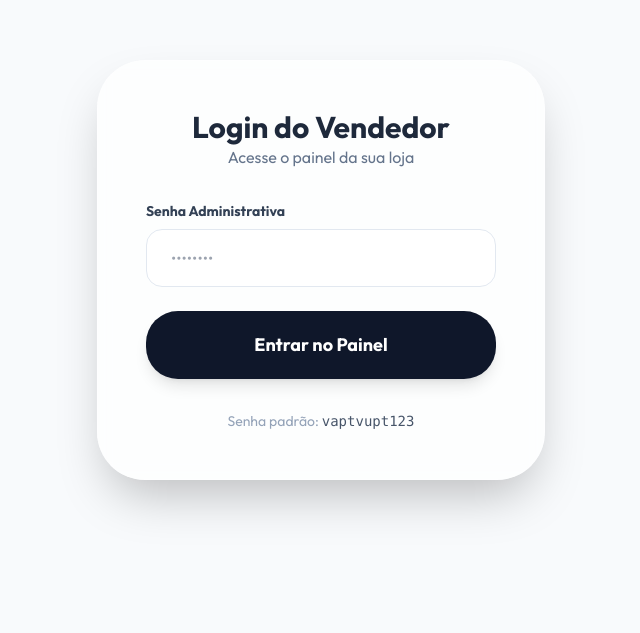
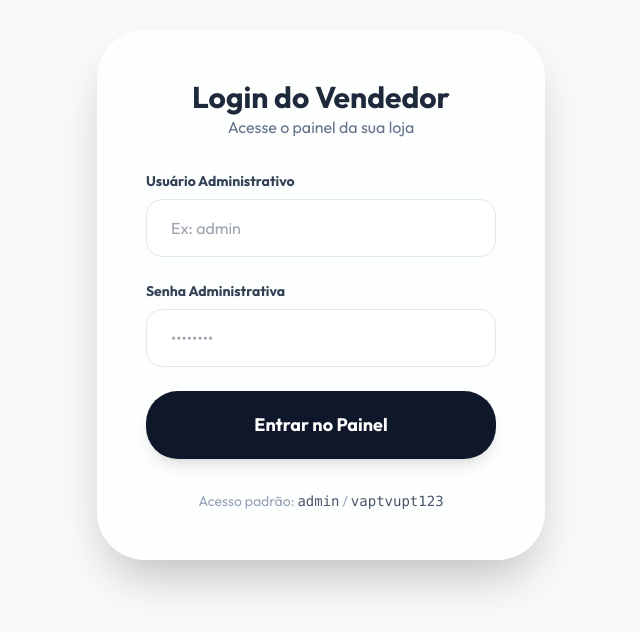
Before and after one commit to noviso123/venda-vapt-vupt, a Flask app: page /1/login in a window 1280 px wide. Shown: the part 66-699 px from the top of the page, without its empty margins (319-959 px from the left). Run offline with Flask 3, Linux system fonts and the light colour scheme; some libraries are stand-ins or nearby versions.

Commit message:
Sistema de login completo (Usuário + Senha) e área /vendedor protegida

```diff
--- a/app.py
+++ b/app.py
@@ -177,14 +177,15 @@ def order_confirmation(order_id):
 @app.route('/<slug>/login', methods=['GET', 'POST'])
 def admin_login(slug):
     if request.method == 'POST':
+        username = request.form.get('username')
         password = request.form.get('password')
         store_res = supabase.table('stores').select("*").eq('slug', slug).execute()
         if store_res.data:
             store = store_res.data[0]
-            if store.get('admin_password') == password:
+            if store.get('admin_user') == username and store.get('admin_password') == password:
                 session['admin_store_slug'] = slug
                 return redirect(url_for('admin_dashboard', slug=slug))
-        return render_template('login.html', slug=slug, error="Senha incorreta")
+        return render_template('login.html', slug=slug, error="Usuário ou Senha incorretos")
 
     return render_template('login.html', slug=slug)
 
@@ -286,6 +287,7 @@ def admin_update_settings(slug):
         "address_number": request.form.get('address_number'),
         "address_city": request.form.get('address_city'),
         "address_state": request.form.get('address_state'),
+        "admin_user": request.form.get('admin_user'),
         "admin_password": request.form.get('admin_password')
     }
     supabase.table('stores').update(store_data).eq('slug', slug).execute()
--- a/templates/login.html
+++ b/templates/login.html
@@ -16,6 +16,12 @@
 
         <form action="/{{ slug }}/login" method="POST" class="space-y-6">
             <div>
+                <label class="block text-sm font-bold mb-2 text-slate-700">Usuário Administrativo</label>
+                <input type="text" name="username" required
+                    class="w-full px-6 py-4 rounded-2xl border border-slate-200 focus:border-primary focus:ring-4 focus:ring-primary/10 transition-all outline-none"
+                    placeholder="Ex: admin">
+            </div>
+            <div>
                 <label class="block text-sm font-bold mb-2 text-slate-700">Senha Administrativa</label>
                 <input type="password" name="password" required
                     class="w-full px-6 py-4 rounded-2xl border border-slate-200 focus:border-primary focus:ring-4 focus:ring-primary/10 transition-all outline-none"
@@ -29,7 +35,8 @@
         </form>
 
         <div class="mt-8 text-center text-sm text-slate-400">
-            Senha padrão: <span class="font-mono text-slate-600">vaptvupt123</span>
+            Acesso padrão: <span class="font-mono text-slate-600">admin</span> / <span
+                class="font-mono text-slate-600">vaptvupt123</span>
         </div>
     </div>
 </div>
```
Also changed, not shown: templates/admin.html (+13 -6 lines).
